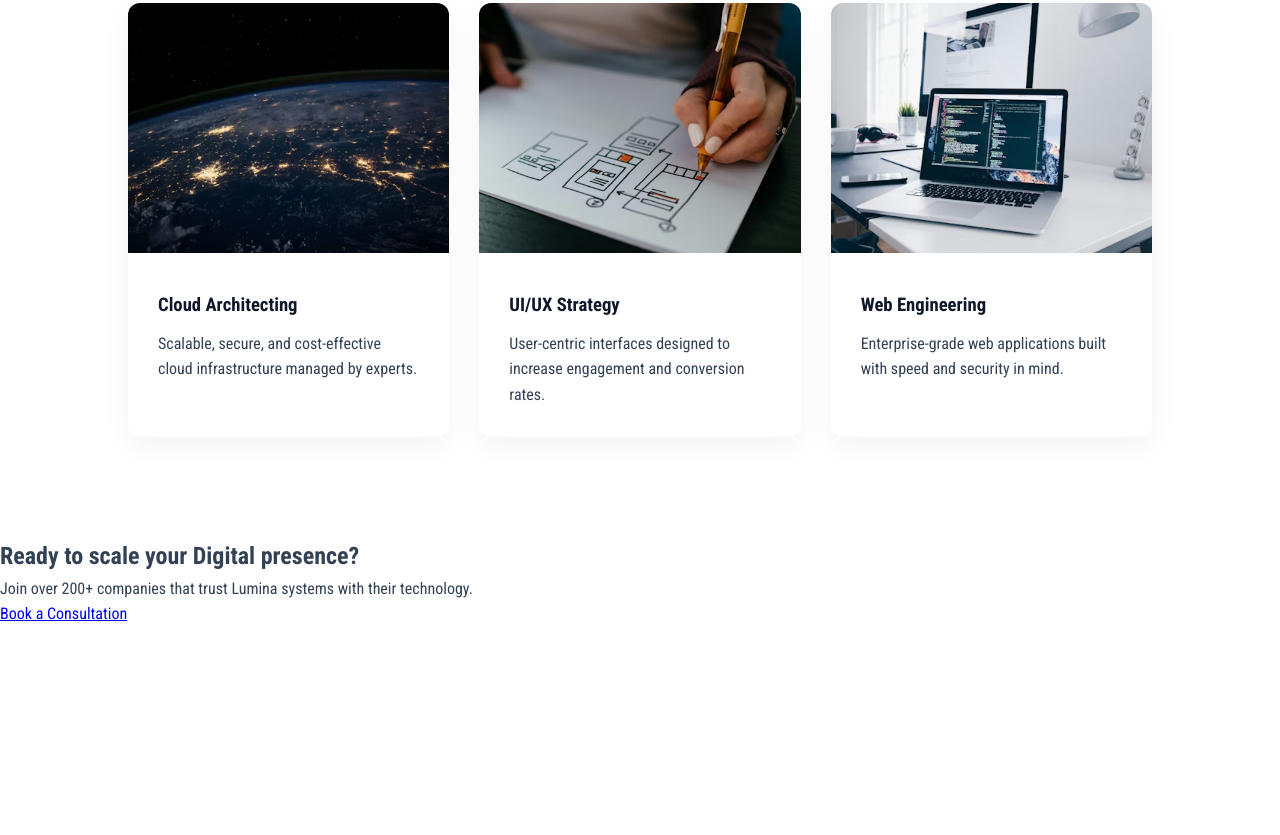
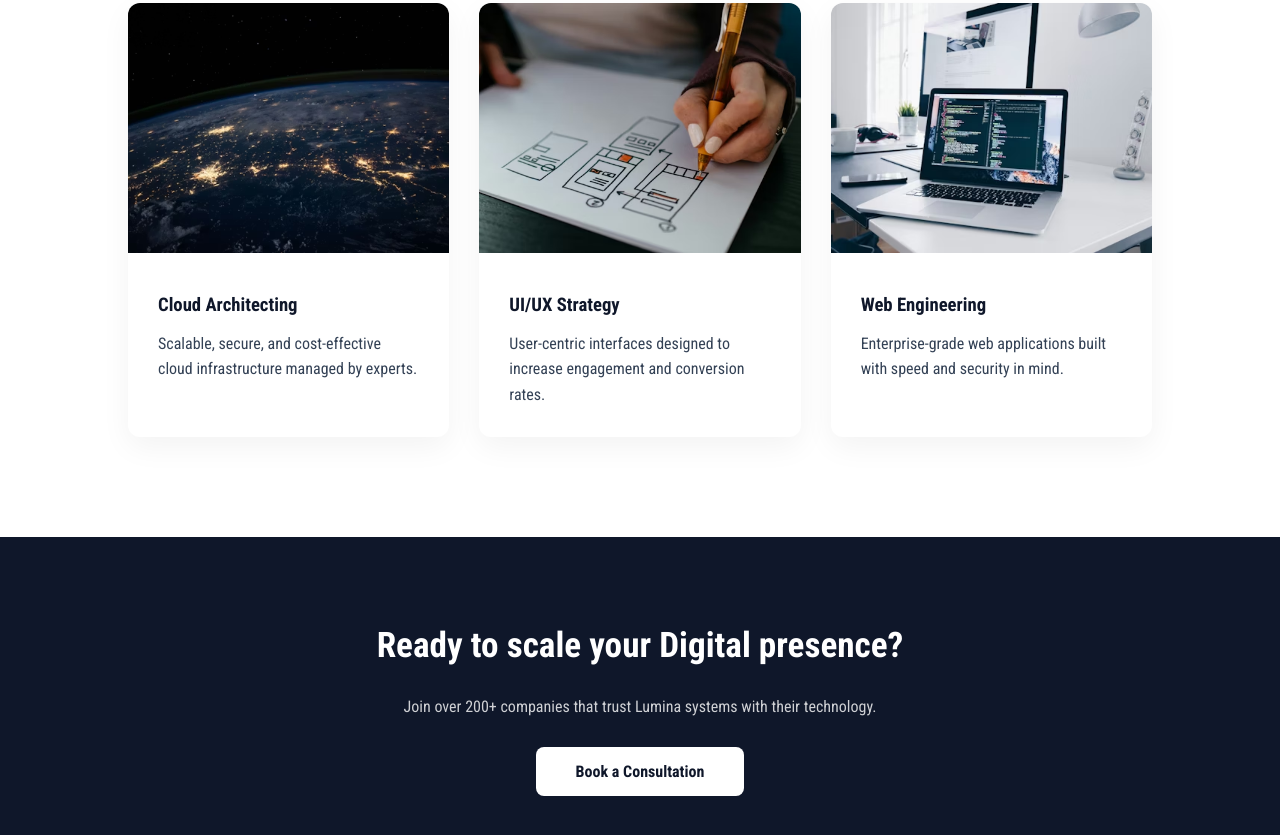
Before and after one commit to gitauwilly1/Lumina-systems, a plain HTML site: page index.html in a window 1280 px wide. Shown: the part 960-1795 px from the top of the page. Before the commit the page ends 1587 px from the top, so only its background shows below. Drawn offline with Linux system fonts and the light colour scheme.

Commit message:
style cta

```diff
--- a/style.css
+++ b/style.css
@@ -307,3 +307,30 @@ body {
     margin-bottom: 10px;
     color: var(--dark);
 }
+
+.cta {
+    background: var(--dark);
+    padding: 80px 10%;
+    text-align: center;
+    color: white;
+}
+
+.cta h2 {
+    font-size: 2.2rem;
+    margin-bottom: 20px;
+}
+
+.cta p {
+    margin-bottom: 40px;
+    opacity: 0.8;
+}
+
+.btn-white {
+    background: white;
+    color: var(--dark);
+    padding: 15px 40px;
+    border-radius: 8px;
+    text-decoration: none;
+    font-weight: bold;
+    transition: var(--transition);
+}
```
